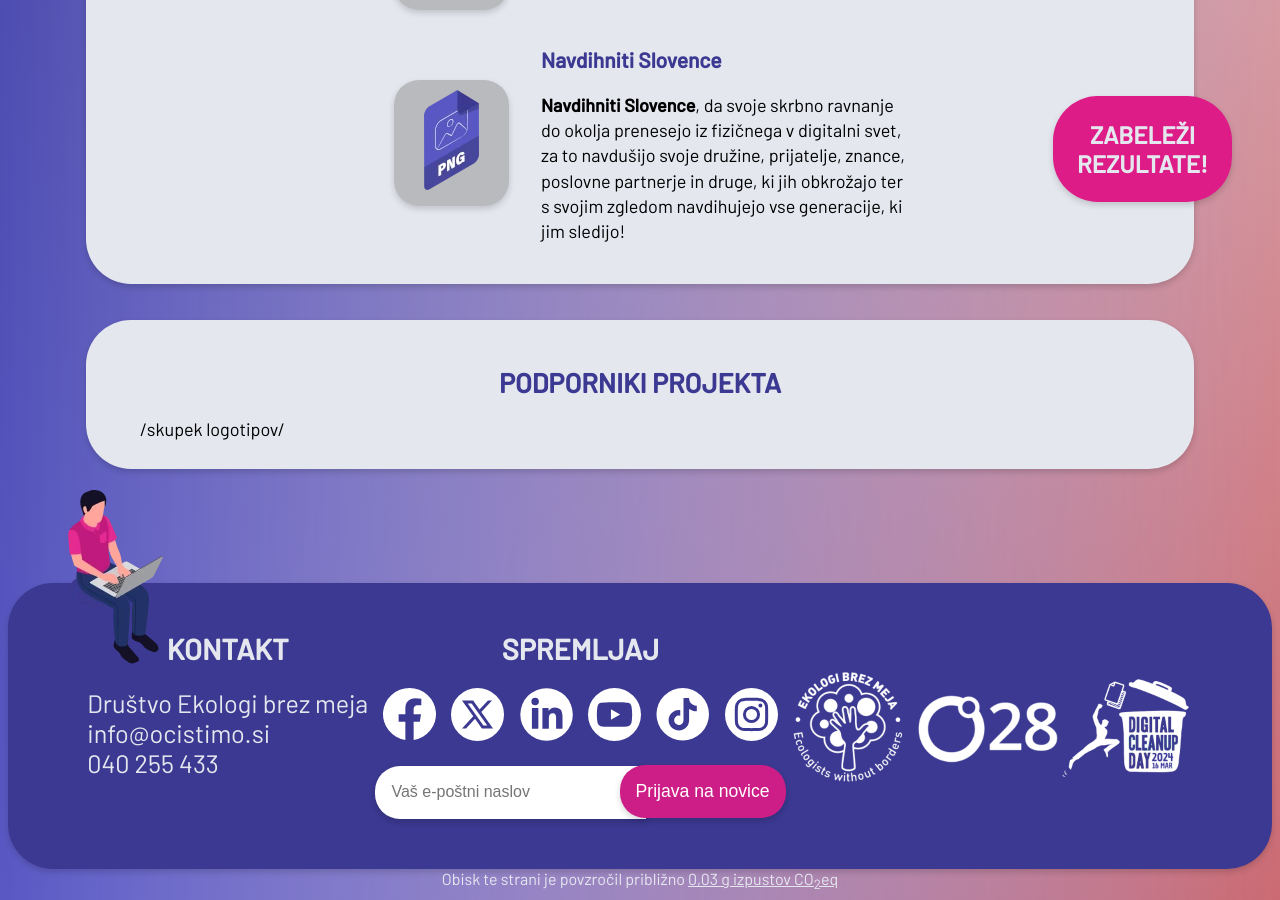
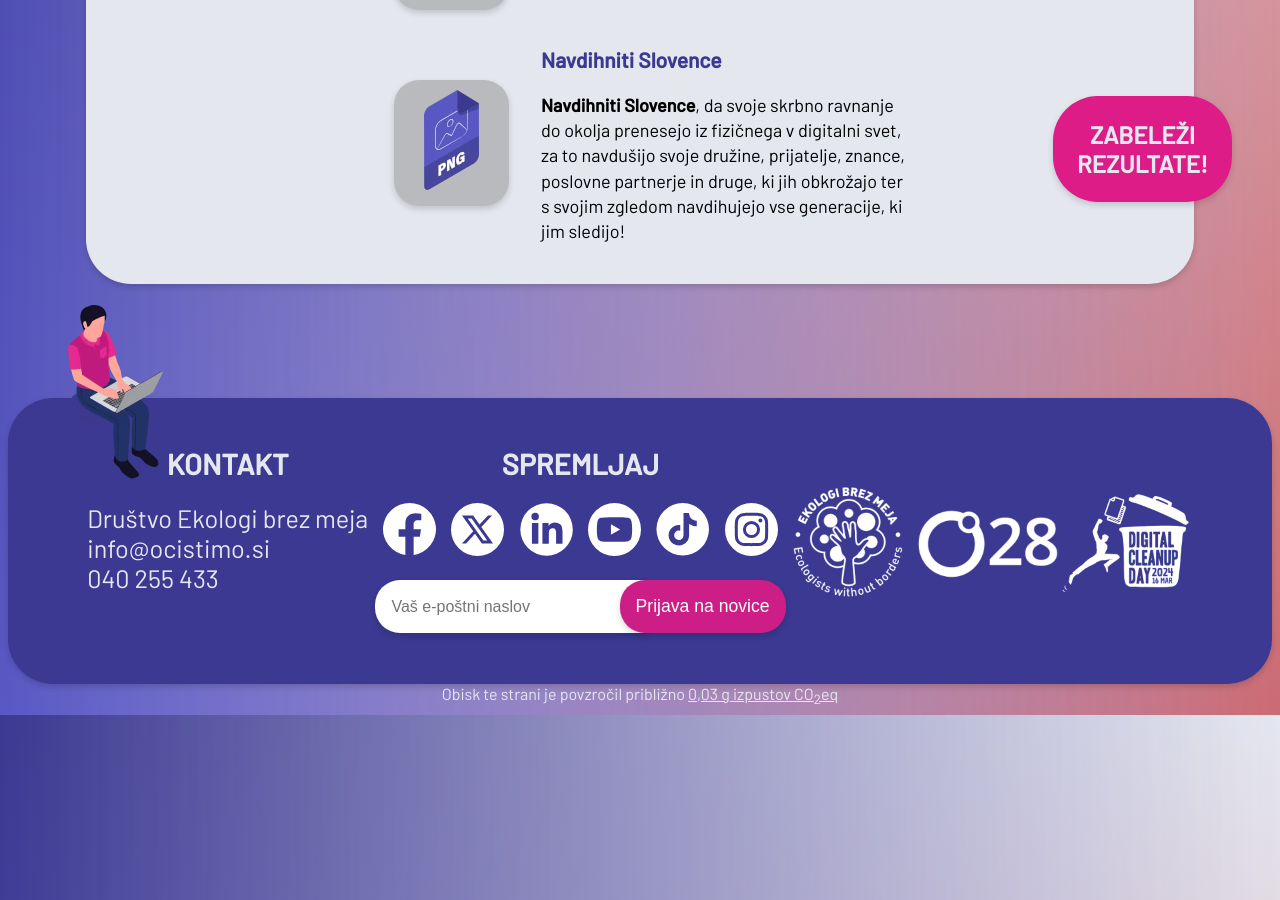
Before and after one commit to ewba/dcd-si, a Jekyll site: the page built from index.md, in a window 1280 px wide and 900 px high, scrolled down 1405 px. Built offline with Jekyll 4.4.1, drawn with Linux system fonts in a browser that asks for light colours; some of the changed lines change nothing that is shown.

Commit message:
začasno onesposobi podpornike

```diff
--- a/index.md
+++ b/index.md
@@ -63,8 +63,14 @@ Uradni dan digitalnega čiščenja bo <strong>16. marec 2024</strong>! Ker pa se
 
 </div>
 
+{% comment %}
 <div class="block para">
 <h2>Podporniki projekta</h2>
+tera
+giga
+mega
+kilo
 
 /skupek logotipov/
 </div>
+{% endcomment %}
```
Also changed, not shown: 1 other file.
